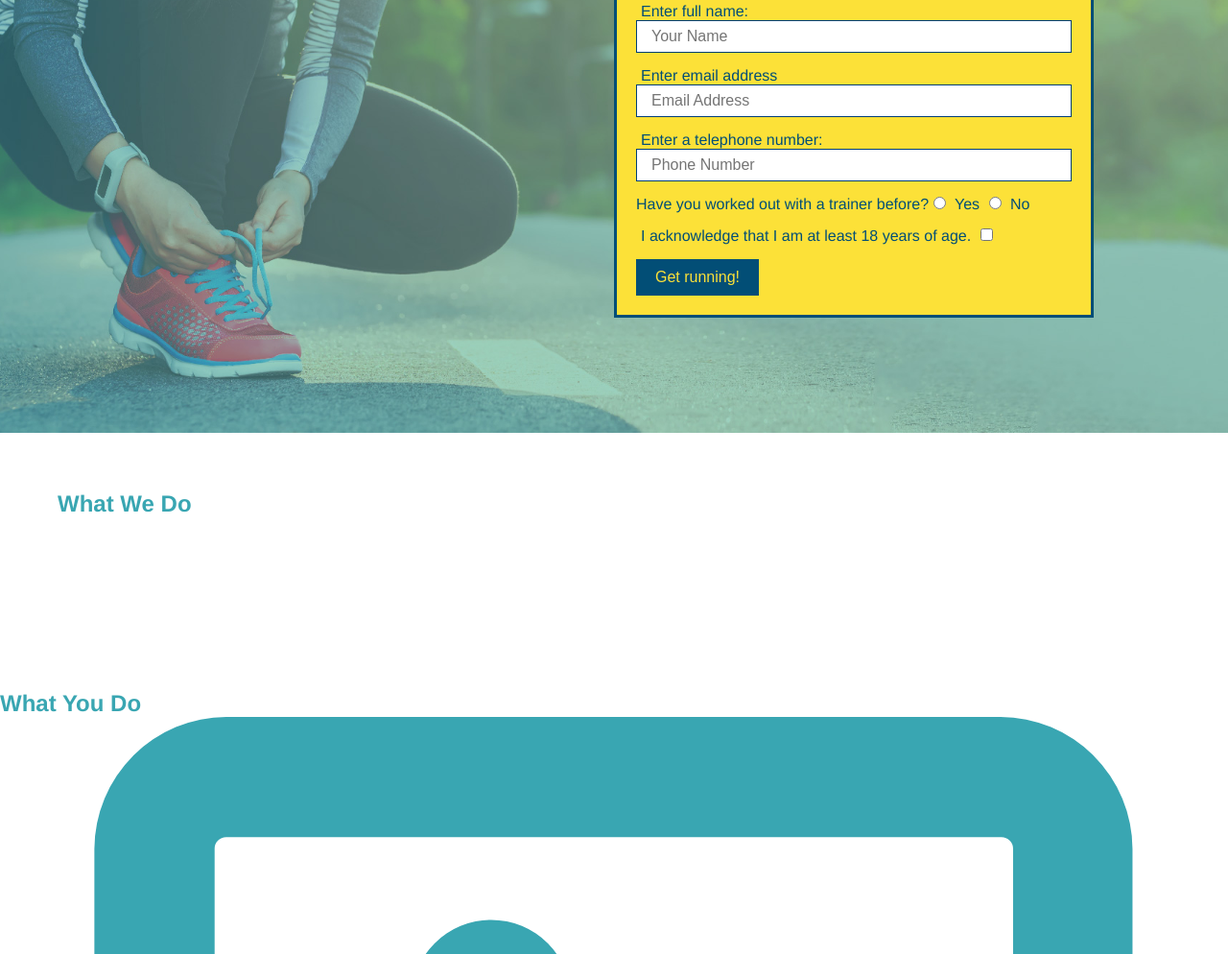
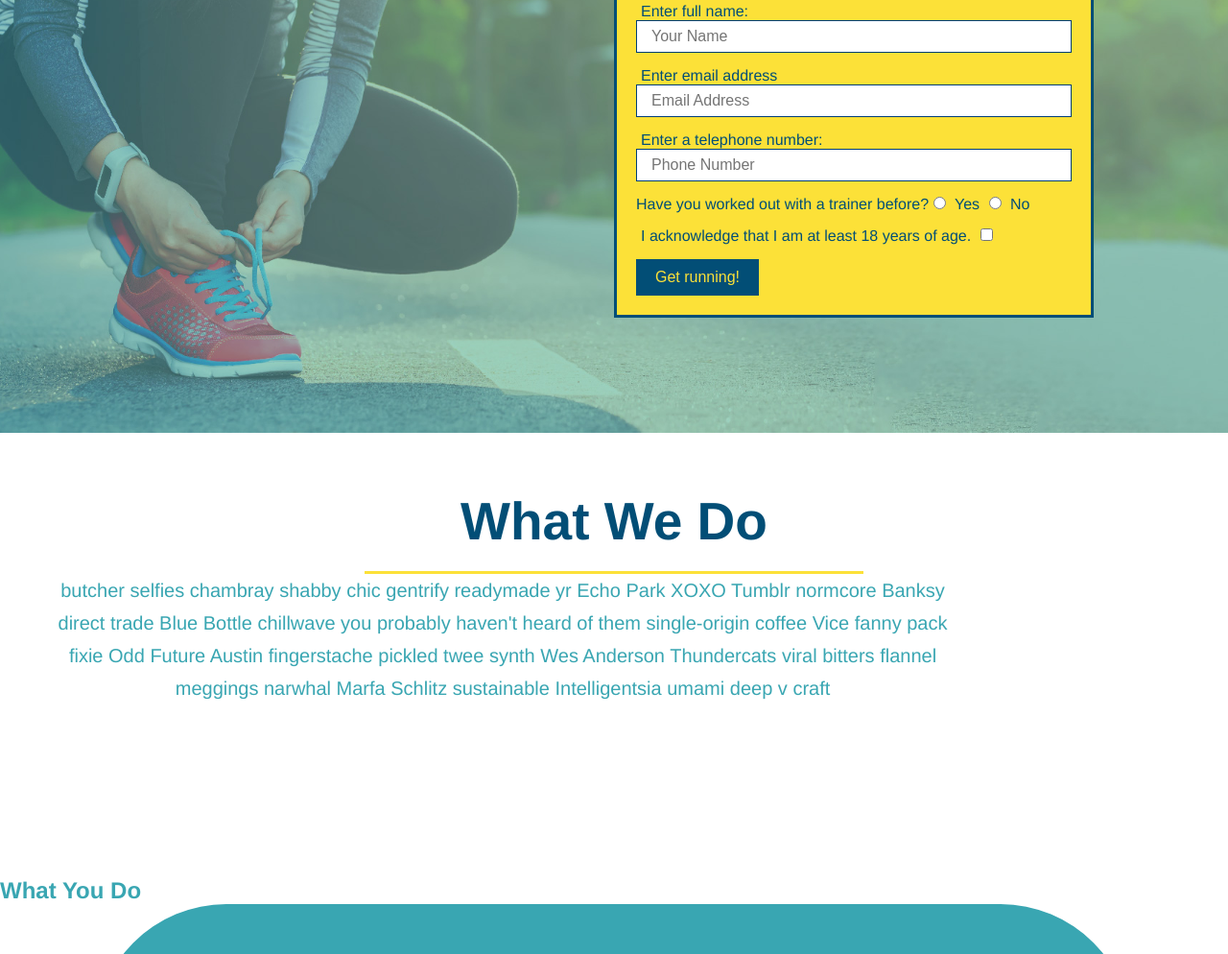
Before and after one commit to SamuelGa25/Run-Buddy, a plain HTML site: page index.html in a window 1280 px wide. Shown: the part 231-1225 px from the top of the page at 96% size. Drawn offline with Linux system fonts and the light colour scheme.

Commit message:
new style what we do section

```diff
--- a/assets/css/style.css
+++ b/assets/css/style.css
@@ -162,5 +162,31 @@ section{
     padding: 10px 20px;
     font-size: 16px;
 
+}
+
+
+
+.intro{
+
+    text-align: center;
 
 }
+
+.intro h2 {
+    display: inline-block;
+
+    font-size: 55px;
+    color: #024e76;
+    margin: bottom 35px;
+    padding:0 100px 20px 100px;
+    border-bottom: 3px solid;
+    border-color: #fce138;
+
+}
+.intro p{
+    line-height: 1.7;
+    color: #39a6b2;
+    width: 80%;
+    font-size: 20px;
+
+}
--- a/index.html
+++ b/index.html
@@ -102,10 +102,24 @@
 
 
         <!--"what we do" section"-->
-        <section id="What-we-do">
+        <section id="What-we-do" class= "intro">
             <h2>What We Do</h2>
 
+            <p> butcher selfies chambray shabby chic gentrify readymade yr Echo Park XOXO Tumblr normcore Banksy direct trade Blue Bottle chillwave you probably haven't heard of them single-origin coffee Vice fanny pack fixie Odd Future Austin fingerstache pickled twee synth Wes Anderson Thundercats viral bitters flannel meggings narwhal Marfa Schlitz sustainable Intelligentsia umami deep v craft
+            </p>
+
         </section>
+
+
+
+
+
+
+
+
+
+
+
 
         <!--"what you do" section-->
         <section id="what-you-do" ></section>
@@ -149,6 +163,7 @@
 
         <!--"meet the trainer" section-->
         <section>
+
             <h2>Meet The Trainers</h2>
 
         </section>
```
